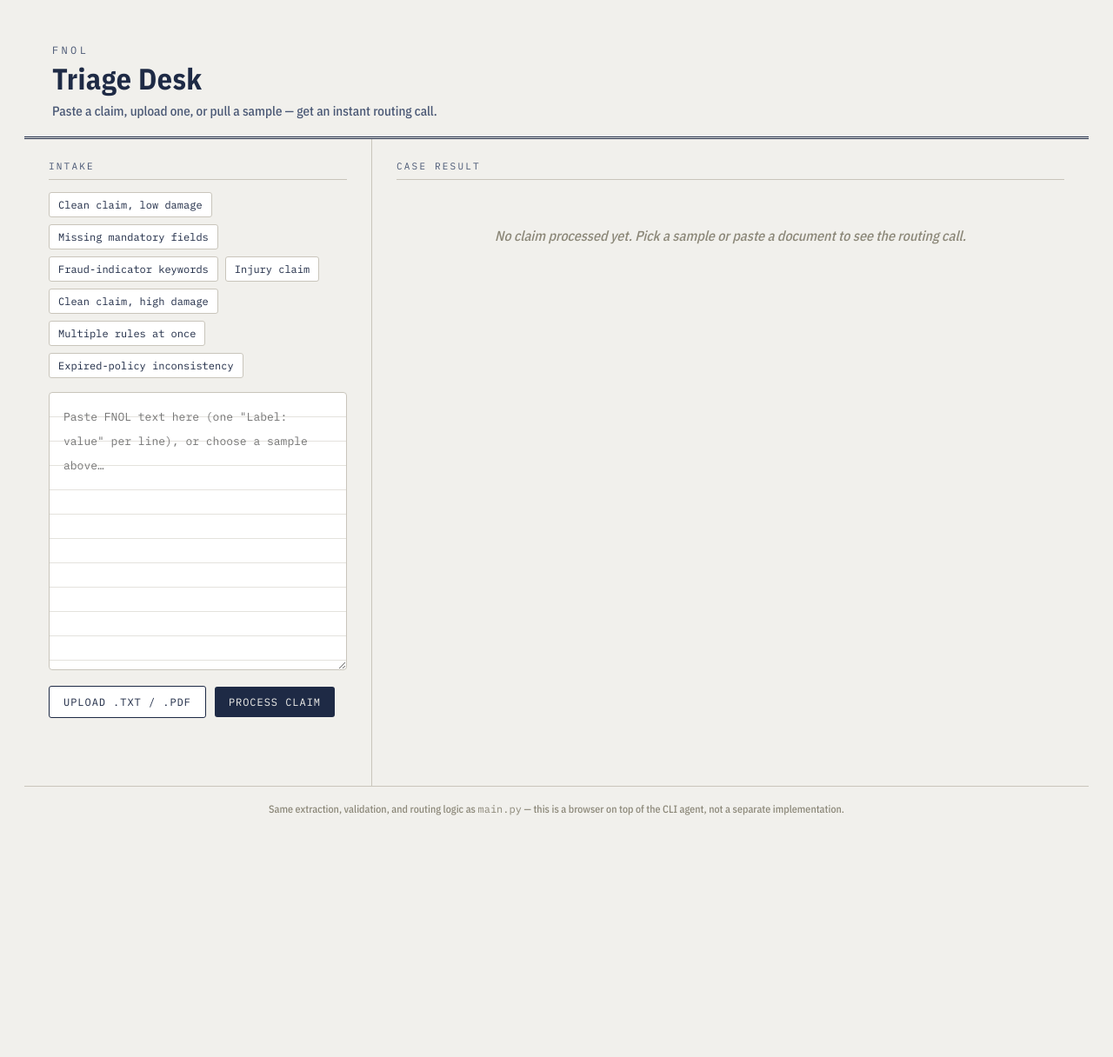
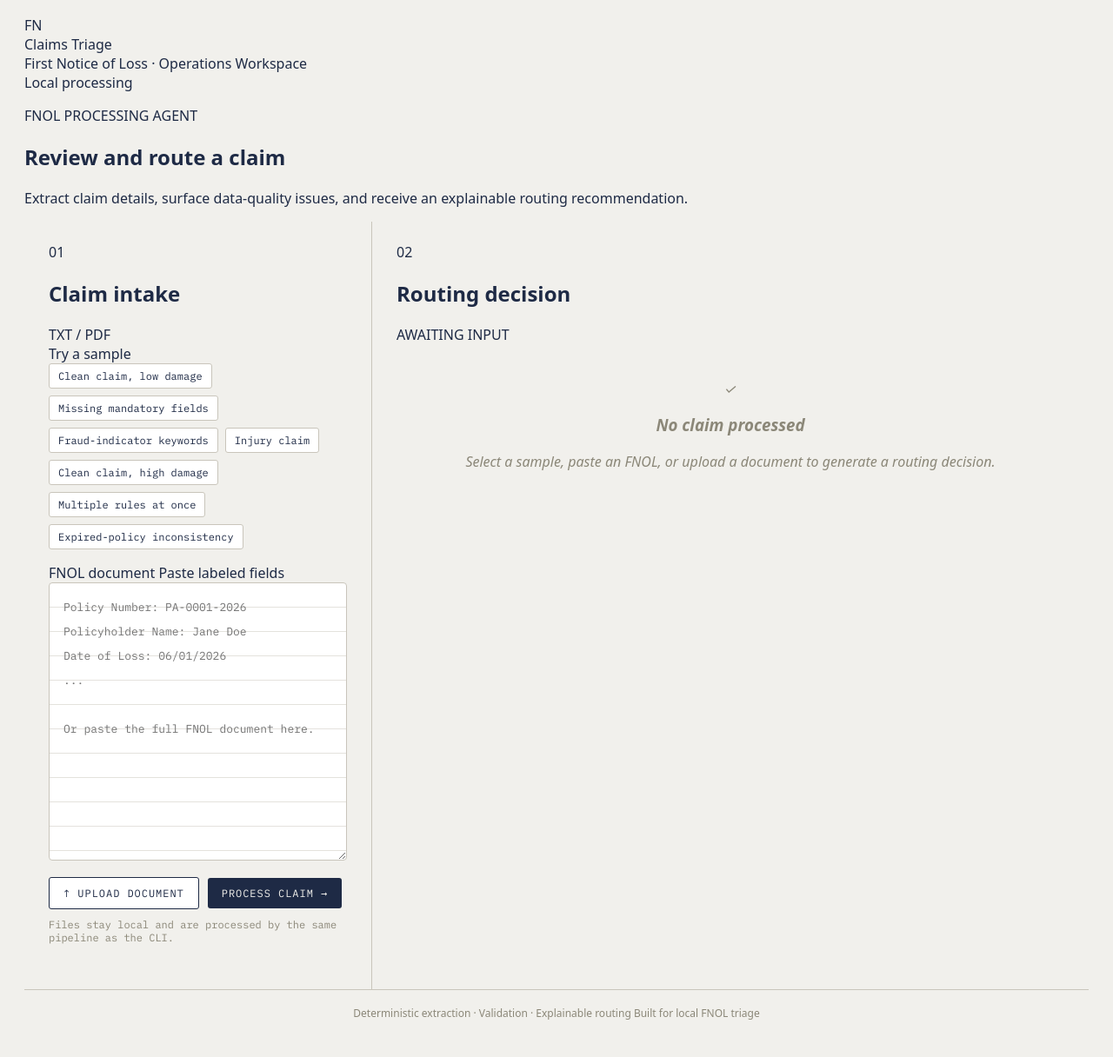
Before and after one commit to santhosh12133/FNOL-Claims-Processing-Agent, a Flask app: page / in a window 1280 px wide. Shown: the whole page at 87% size. Before the commit the page ends 938 px from the top, so only its background shows below. Run offline with Flask 3, Linux system fonts and the light colour scheme.

Commit message:
Refresh FNOL interface structure

```diff
--- a/templates/index.html
+++ b/templates/index.html
@@ -3,81 +3,123 @@
 <head>
   <meta charset="utf-8">
   <meta name="viewport" content="width=device-width, initial-scale=1">
-  <title>FNOL Triage Desk</title>
+  <meta name="description" content="FNOL claims intake, validation, and routing workspace">
+  <title>FNOL Claims Triage</title>
   <link rel="preconnect" href="https://fonts.googleapis.com">
   <link rel="preconnect" href="https://fonts.gstatic.com" crossorigin>
-  <link href="https://fonts.googleapis.com/css2?family=IBM+Plex+Mono:wght@400;500;600;700&family=IBM+Plex+Sans+Condensed:wght@500;600;700&display=swap" rel="stylesheet">
-  <link rel="stylesheet" href="{{ url_for('static', filename='style.css', v='2') }}">
+  <link href="https://fonts.googleapis.com/css2?family=IBM+Plex+Mono:wght@400;500;600&family=IBM+Plex+Sans:wght@400;500;600;700&display=swap" rel="stylesheet">
+  <link rel="stylesheet" href="{{ url_for('static', filename='style.css', v='3') }}">
 </head>
 <body>
-  <header class="masthead">
-    <div class="masthead__title">
-      <span class="masthead__kicker">FNOL</span>
-      <h1>Triage Desk</h1>
+  <header class="topbar">
+    <div class="brand">
+      <div class="brand-mark" aria-hidden="true">FN</div>
+      <div>
+        <div class="brand-name">Claims Triage</div>
+        <div class="brand-subtitle">First Notice of Loss · Operations Workspace</div>
       </div>
-    <p class="masthead__sub">Paste a claim, upload one, or pull a sample — get an instant routing call.</p>
+    </div>
+    <div class="system-status"><span class="status-dot"></span>Local processing</div>
   </header>
 
-  <main class="desk">
-    <section class="intake" aria-label="Claim intake">
-      <div class="panel-label">Intake</div>
+  <main class="workspace">
+    <section class="intro">
+      <div>
+        <p class="eyebrow">FNOL PROCESSING AGENT</p>
+        <h1>Review and route a claim</h1>
+        <p class="intro-copy">Extract claim details, surface data-quality issues, and receive an explainable routing recommendation.</p>
+      </div>
+    </section>
 
+    <div class="desk">
+      <section class="panel intake" aria-label="Claim intake">
+        <div class="panel-heading">
+          <div>
+            <span class="panel-kicker">01</span>
+            <h2>Claim intake</h2>
+          </div>
+          <span class="panel-meta">TXT / PDF</span>
+        </div>
+
+        <div class="sample-section">
+          <div class="section-label">Try a sample</div>
           <div class="sample-row" id="sampleRow"></div>
+        </div>
 
+        <div class="input-label-row">
+          <label for="textInput">FNOL document</label>
+          <span>Paste labeled fields</span>
+        </div>
         <textarea id="textInput" spellcheck="false"
-        placeholder="Paste FNOL text here (one &quot;Label: value&quot; per line), or choose a sample above…"></textarea>
+          placeholder="Policy Number: PA-0001-2026&#10;Policyholder Name: Jane Doe&#10;Date of Loss: 06/01/2026&#10;...&#10;&#10;Or paste the full FNOL document here."></textarea>
 
         <div class="intake-actions">
           <label class="upload-btn">
-          Upload .txt / .pdf
+            <span aria-hidden="true">↑</span> Upload document
             <input type="file" id="fileInput" accept=".txt,.pdf" hidden>
           </label>
-        <button id="processBtn" class="process-btn" type="button">Process Claim</button>
+          <button id="processBtn" class="process-btn" type="button">Process claim <span aria-hidden="true">→</span></button>
         </div>
-      <p class="intake-hint" id="fileHint">&nbsp;</p>
+        <p class="intake-hint" id="fileHint">Files stay local and are processed by the same pipeline as the CLI.</p>
       </section>
 
-    <section class="result" aria-label="Case result">
-      <div class="panel-label">Case Result</div>
+      <section class="panel result" aria-label="Case result">
+        <div class="panel-heading">
+          <div>
+            <span class="panel-kicker">02</span>
+            <h2>Routing decision</h2>
+          </div>
+          <span class="panel-meta" id="resultStatus">AWAITING INPUT</span>
+        </div>
 
         <div id="resultEmpty" class="result-empty">
-        No claim processed yet. Pick a sample or paste a document to see the routing call.
+          <div class="empty-icon" aria-hidden="true">✓</div>
+          <h3>No claim processed</h3>
+          <p>Select a sample, paste an FNOL, or upload a document to generate a routing decision.</p>
         </div>
 
         <div id="resultCard" class="result-card" hidden>
           <div class="result-header">
+            <div>
+              <div class="result-overline">Recommended workflow</div>
               <span id="sourceFile" class="source-file"></span>
+            </div>
             <div id="stamp" class="stamp"></div>
           </div>
 
+          <div class="decision-box">
+            <div class="decision-label">Why this route?</div>
             <p id="reasoning" class="reasoning"></p>
+          </div>
 
           <div id="incidentDescription" class="incident-description" hidden>
-          <div class="incident-description__title">Incident Description</div>
+            <div class="incident-description__title">Incident description</div>
             <p id="incidentDescriptionText" class="incident-description__body"></p>
           </div>
 
           <div class="flags-row">
             <div class="flag-block">
-            <div class="flag-title">Missing Fields</div>
+              <div class="flag-title"><span>Data completeness</span><span id="missingCount" class="count-badge">0</span></div>
               <ul id="missingList" class="flag-list"></ul>
             </div>
             <div class="flag-block">
-            <div class="flag-title">Inconsistencies</div>
+              <div class="flag-title"><span>Data quality</span><span id="inconsistencyCount" class="count-badge">0</span></div>
               <ul id="inconsistencyList" class="flag-list"></ul>
             </div>
           </div>
 
-        <div class="fields-title">Extracted Fields</div>
+          <div class="fields-title">Extracted claim details</div>
           <div id="fieldsGrid" class="fields-grid"></div>
         </div>
       </section>
+    </div>
   </main>
 
   <footer class="footer">
-    Same extraction, validation, and routing logic as <code>main.py</code> — this is a browser on top of the CLI agent, not a separate implementation.
+    <span>Deterministic extraction · Validation · Explainable routing</span>
+    <span>Built for local FNOL triage</span>
   </footer>
 
-  <script src="{{ url_for('static', filename='app.js', v='2') }}"></script>
+  <script src="{{ url_for('static', filename='app.js', v='3') }}"></script>
 </body>
 </html>
```
Lines whose indentation alone changed are shown as unchanged.
